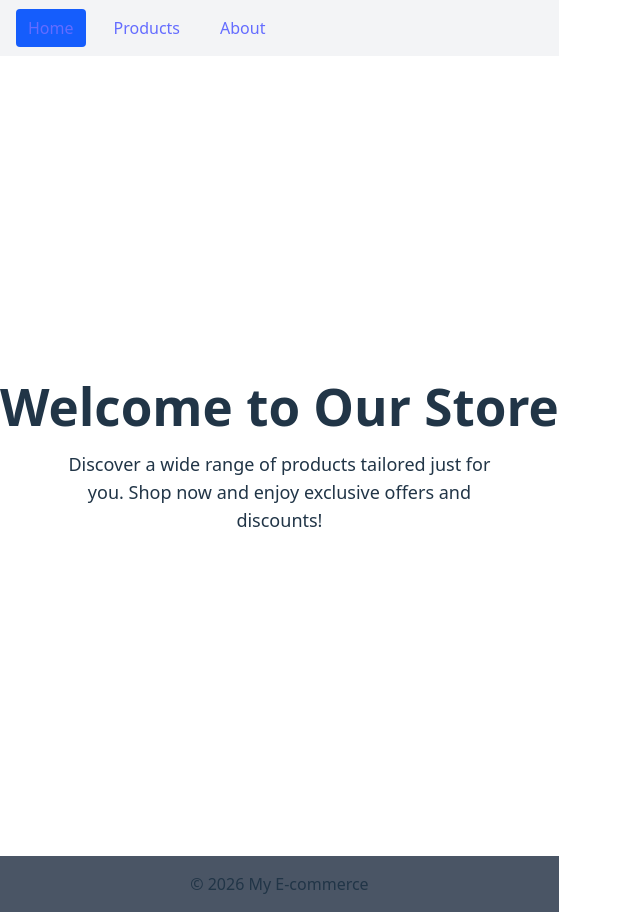
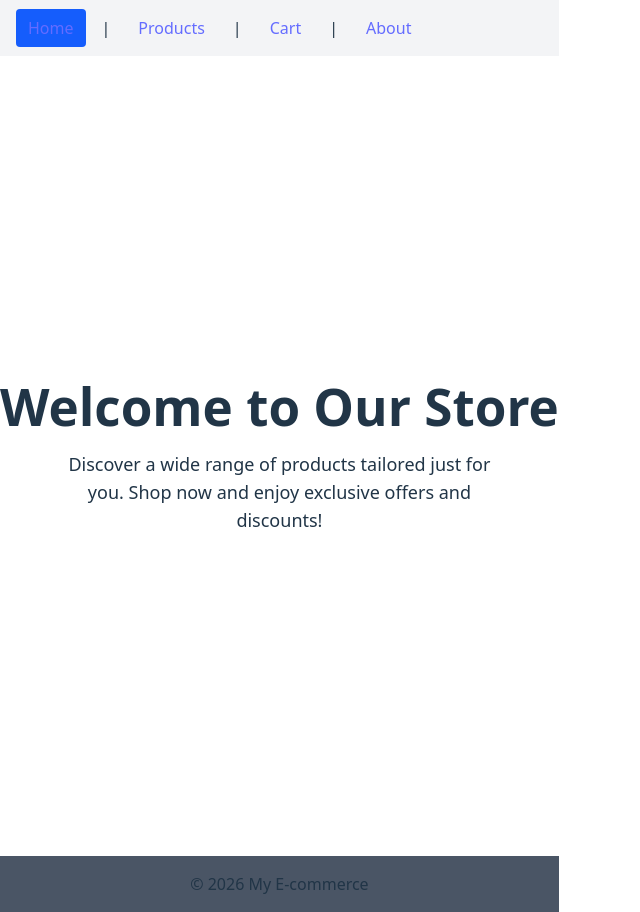
Before and after one commit to CaptenSepp/ecommerce-app, a React (Vite) app: page / in a window 1280 px wide. Shown: the whole page, without its empty margins (0-640 px from the left). Built offline with nearby package versions, Linux system fonts and the light colour scheme.

Commit message:
organize

```diff
--- a/src/components/Layout.tsx
+++ b/src/components/Layout.tsx
@@ -1,35 +1,27 @@
-import React from 'react'
-import { Outlet, NavLink } from 'react-router-dom'
+import React from 'react';
+import { NavLink, Outlet } from 'react-router-dom';
 
 const navClass = (isActive: boolean) =>
   isActive
     ? 'px-3 py-2 text-white bg-blue-600 rounded'
-    : 'px-3 py-2 text-blue-600 hover:bg-blue-100 rounded'
+    : 'px-3 py-2 text-blue-600 hover:bg-blue-100 rounded';
 
 const Layout: React.FC = () => (
   <div className="min-h-screen flex flex-col">
     <header className="bg-gray-100 p-4">
       <nav className="space-x-4">
-        <NavLink to="/" end className={({ isActive }) => navClass(isActive)}>
-          Home
-        </NavLink>
-        <NavLink to="/products" className={({ isActive }) => navClass(isActive)}>
-          Products
-        </NavLink>
-        <NavLink to="/about" className={({ isActive }) => navClass(isActive)}>
-          About
-        </NavLink>
+        <NavLink to="/" end className={({ isActive }) => navClass(isActive)}>Home</NavLink>
+        <span>|</span>
+        <NavLink to="/products" className={({ isActive }) => navClass(isActive)}>Products</NavLink>
+        <span>|</span>
+        <NavLink to="/cart" className={({ isActive }) => navClass(isActive)}>Cart</NavLink>
+        <span>|</span>
+        <NavLink to="/about" className={({ isActive }) => navClass(isActive)}>About</NavLink>
       </nav>
     </header>
+    <main className="flex-1"><Outlet /></main>
+    <footer className="bg-gray-600 text-center p-4">© {new Date().getFullYear()} My E‑commerce</footer>
+  </div>
+);
 
-    <main className="flex-1">
-      <Outlet />
-    </main>
-
-    <footer className="bg-gray-600 text-center p-4">
-      © {new Date().getFullYear()} My E‑commerce
-    </footer>
-  </div>
-)
-
-export default Layout
+export default Layout;
```
